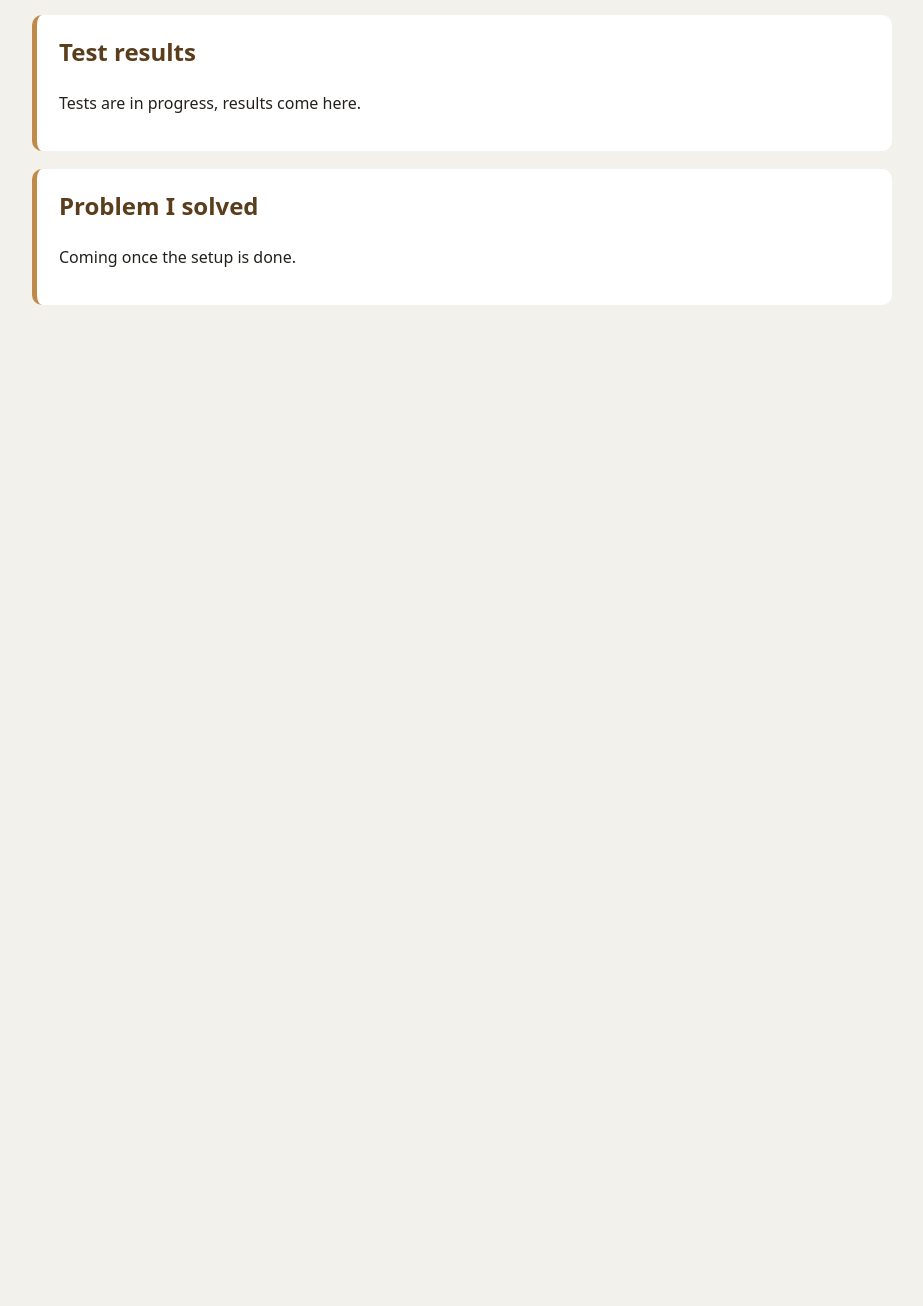
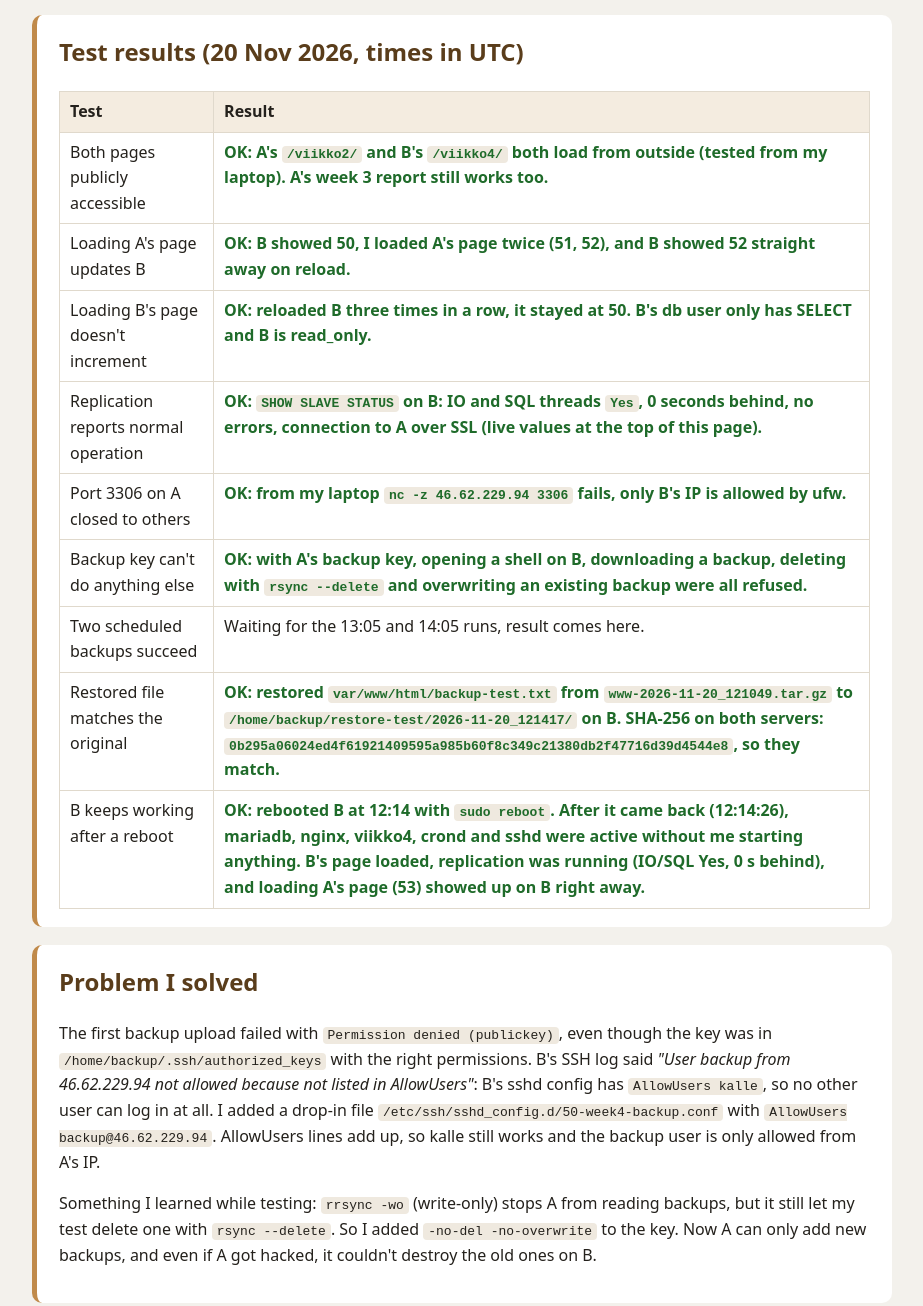
Before and after one commit to Keilwii/linux-week4, a plain HTML site: page b-app/index.html in a window 1280 px wide. Shown: the part 4169-5475 px from the top of the page, without its empty margins (178-1101 px from the left). Before the commit the page ends 4506 px from the top, so only its background shows below. Drawn offline with Linux system fonts and the light colour scheme.

Commit message:
Add test results and the problem I solved to B's page

```diff
--- a/b-app/index.html
+++ b/b-app/index.html
@@ -199,13 +199,49 @@
 </section>
 
 <section>
-  <h2>Test results</h2>
-  <p>Tests are in progress, results come here.</p>
+  <h2>Test results (20 Nov 2026, times in UTC)</h2>
+  <div class="table-container">
+  <table>
+    <tr><th>Test</th><th>Result</th></tr>
+    <tr><td>Both pages publicly accessible</td>
+        <td class="ok">OK: A's <code>/viikko2/</code> and B's <code>/viikko4/</code> both load from outside (tested from my laptop). A's week 3 report still works too.</td></tr>
+    <tr><td>Loading A's page updates B</td>
+        <td class="ok">OK: B showed 50, I loaded A's page twice (51, 52), and B showed 52 straight away on reload.</td></tr>
+    <tr><td>Loading B's page doesn't increment</td>
+        <td class="ok">OK: reloaded B three times in a row, it stayed at 50. B's db user only has SELECT and B is read_only.</td></tr>
+    <tr><td>Replication reports normal operation</td>
+        <td class="ok">OK: <code>SHOW SLAVE STATUS</code> on B: IO and SQL threads <code>Yes</code>, 0 seconds behind,
+        no errors, connection to A over SSL (live values at the top of this page).</td></tr>
+    <tr><td>Port 3306 on A closed to others</td>
+        <td class="ok">OK: from my laptop <code>nc -z 46.62.229.94 3306</code> fails, only B's IP is allowed by ufw.</td></tr>
+    <tr><td>Backup key can't do anything else</td>
+        <td class="ok">OK: with A's backup key, opening a shell on B, downloading a backup, deleting with
+        <code>rsync --delete</code> and overwriting an existing backup were all refused.</td></tr>
+    <tr><td>Two scheduled backups succeed</td>
+        <td>Waiting for the 13:05 and 14:05 runs, result comes here.</td></tr>
+    <tr><td>Restored file matches the original</td>
+        <td class="ok">OK: restored <code>var/www/html/backup-test.txt</code> from <code>www-2026-11-20_121049.tar.gz</code> to
+        <code>/home/backup/restore-test/2026-11-20_121417/</code> on B. SHA-256 on both servers:
+        <code>0b295a06024ed4f61921409595a985b60f8c349c21380db2f47716d39d4544e8</code>, so they match.</td></tr>
+    <tr><td>B keeps working after a reboot</td>
+        <td class="ok">OK: rebooted B at 12:14 with <code>sudo reboot</code>. After it came back (12:14:26), mariadb, nginx,
+        viikko4, crond and sshd were active without me starting anything. B's page loaded, replication was running
+        (IO/SQL Yes, 0 s behind), and loading A's page (53) showed up on B right away.</td></tr>
+  </table>
+  </div>
 </section>
 
 <section>
   <h2>Problem I solved</h2>
-  <p>Coming once the setup is done.</p>
+  <p>The first backup upload failed with <code>Permission denied (publickey)</code>, even though the key was in
+  <code>/home/backup/.ssh/authorized_keys</code> with the right permissions. B's SSH log said
+  <i>"User backup from 46.62.229.94 not allowed because not listed in AllowUsers"</i>: B's sshd config has
+  <code>AllowUsers kalle</code>, so no other user can log in at all. I added a drop-in file
+  <code>/etc/ssh/sshd_config.d/50-week4-backup.conf</code> with <code>AllowUsers backup@46.62.229.94</code>.
+  AllowUsers lines add up, so kalle still works and the backup user is only allowed from A's IP.</p>
+  <p>Something I learned while testing: <code>rrsync -wo</code> (write-only) stops A from reading backups, but it
+  still let my test delete one with <code>rsync --delete</code>. So I added <code>-no-del -no-overwrite</code> to the key.
+  Now A can only add new backups, and even if A got hacked, it couldn't destroy the old ones on B.</p>
 </section>
 
 </body>
```
